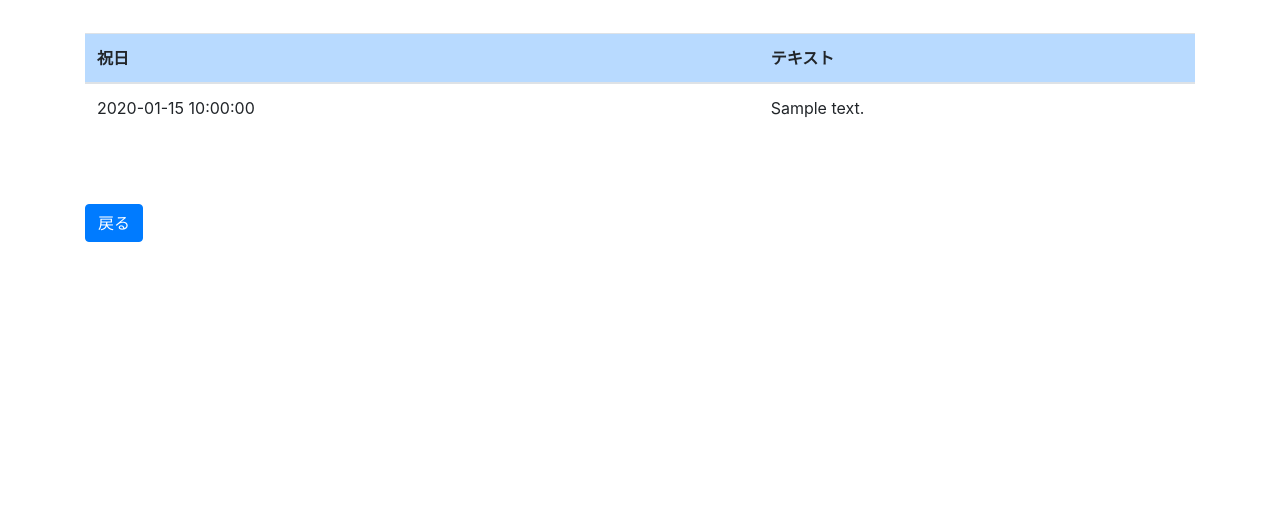
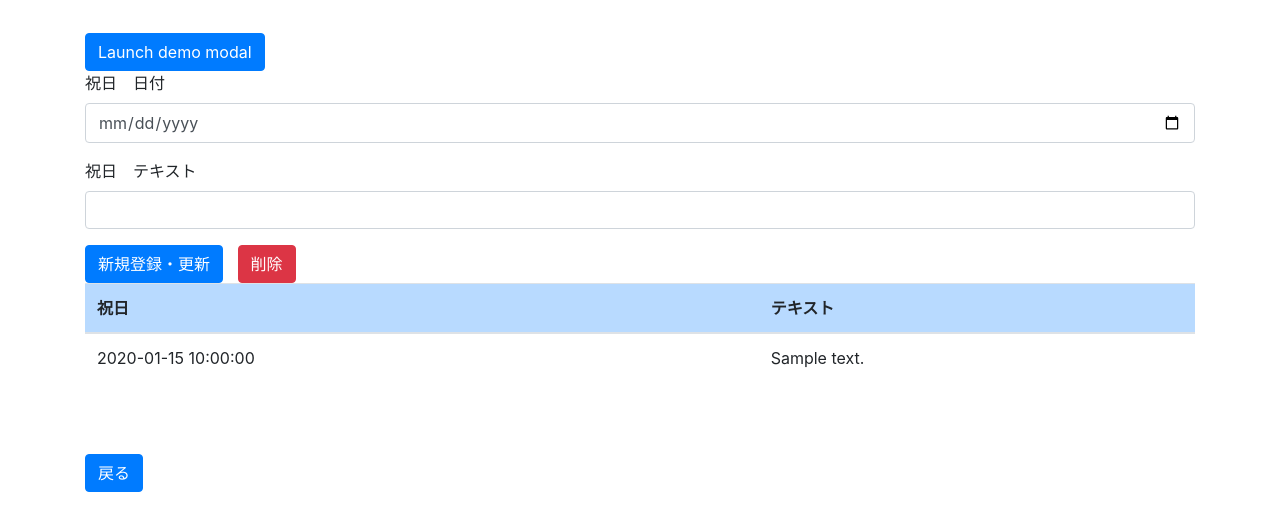
Before and after one commit to MokaMiyake/Flask_MiyakeTech, a Flask app: page /list in a window 1280 px wide. Shown: the part 53-584 px from the top of the page. Run offline with Flask 3, Linux system fonts and the light colour scheme; tables that the repository leaves empty hold one stand-in row (values such as "Sample post"); some libraries are stand-ins or nearby versions.

Commit message:
モーダル遷移の実装に挑戦中

```diff
--- /dev/null
+++ b/horikawa/application/holiday_app/holiday/templates/input_modal.html
@@ -0,0 +1,45 @@
+<!-- 入力画面 -->
+<!-- Button trigger modal -->
+<button type="button" class="btn btn-primary" data-toggle="modal" data-target="#exampleModal">
+    Launch demo modal
+</button>
+
+<!-- Modal -->
+<div class="modal fade" id="exampleModal" tabindex="-1" role="dialog" aria-labelledby="exampleModalLabel" aria-hidden="true">
+    <div class="modal-dialog" role="document">
+        <div class="modal-content">
+            <div class="modal-header">
+                <h5 class="modal-title" id="exampleModalLabel">Modal title</h5>
+                <button type="button" class="close" data-dismiss="modal" aria-label="Close">
+                    <span aria-hidden="true">&times;</span>
+                </button>
+            </div>
+            <div class="modal-body">
+            ...
+            </div>
+            <div class="modal-footer">
+                <button type="button" class="btn btn-secondary" data-dismiss="modal">Close</button>
+                <button type="button" class="btn btn-primary">Save changes</button>
+            </div>
+        </div>
+    </div>
+</div>
+
+
+<form action="{{ url_for('result') }}" method=post>
+    <div class="form-group">
+        <label for="InputTitle">祝日　日付</label>
+        <input type="date" class="form-control" id="InputTitle" name="holi_date">
+    </div>
+    <div class="form-group">
+        <label for="InputTitle">祝日　テキスト</label>
+        <input type="text" class="form-control" id="InputTitle" name="holi_text">
+    </div>
+
+    <div class="btn-group">
+        <button type="submit" class="btn btn-primary" name="button" value="insert_update">新規登録・更新</button>
+    </div>
+    <div class="btn-group">
+        <button type="submit" class="btn btn-danger" name="button" value="delete" style="margin-left: 10px;">削除</button>
+    </div>
+</form>
--- a/horikawa/application/holiday_app/holiday/templates/list.html
+++ b/horikawa/application/holiday_app/holiday/templates/list.html
@@ -1,6 +1,11 @@
 <!-- 一覧画面 HTML -->
+
+<!-- モーダル表示で登録・編集・削除ボタンの実装予定 -->
 {% extends "layout.html" %}
 {% block body %}
+
+{% include "input_modal.html" %}
+
 <table class="table">
     <thead>
       <tr class="table-primary">
--- a/horikawa/application/holiday_app/holiday/views/input.py
+++ b/horikawa/application/holiday_app/holiday/views/input.py
@@ -33,8 +33,6 @@ def delete(date):
         flash("祝日マスタが登録されていません")
         pass
 
-
-
     holiday = Holiday.query.get(date)
     text = holiday.holi_text
 
--- a/horikawa/application/holiday_app/holiday/views/views.py
+++ b/horikawa/application/holiday_app/holiday/views/views.py
@@ -5,10 +5,12 @@ from holiday.models.mst_holiday import Holiday
 from holiday import db
 from .input import insert_update,delete
 
-# 最初のページ
+# 最初のページ list.htmlに指定
 @app.route("/")
 def show_input():
-    return render_template('input.html')
+    # return render_template('input.html')
+    entries = Holiday.query.order_by(Holiday.holi_date).all()
+    return render_template("list.html",entries=entries)
 
 @app.route('/result', methods=['GET', 'POST'])
 def result():
```
Also changed, not shown: horikawa/application/holiday_app/holiday/templates/modal.html (added, +20 -0 lines).
